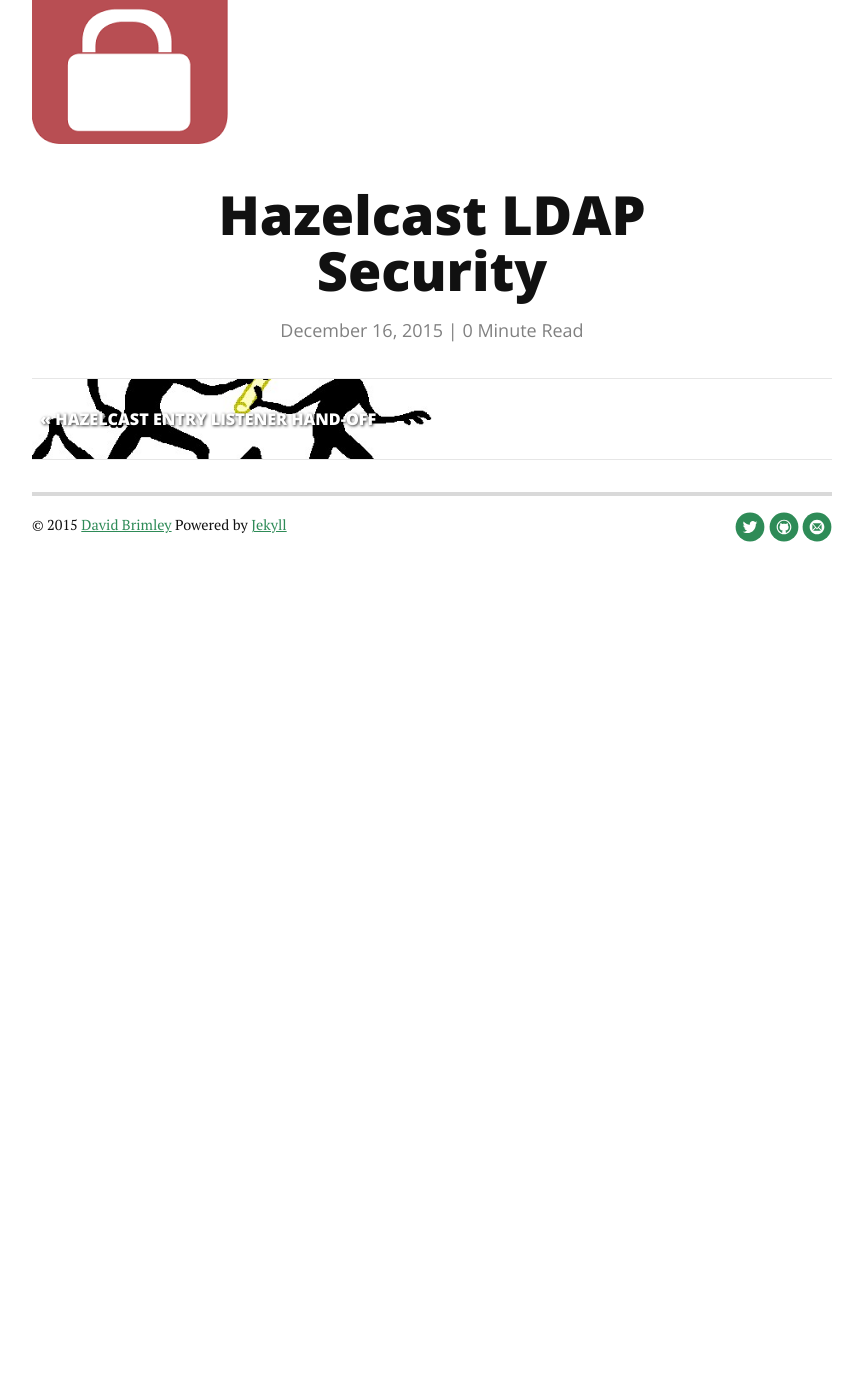
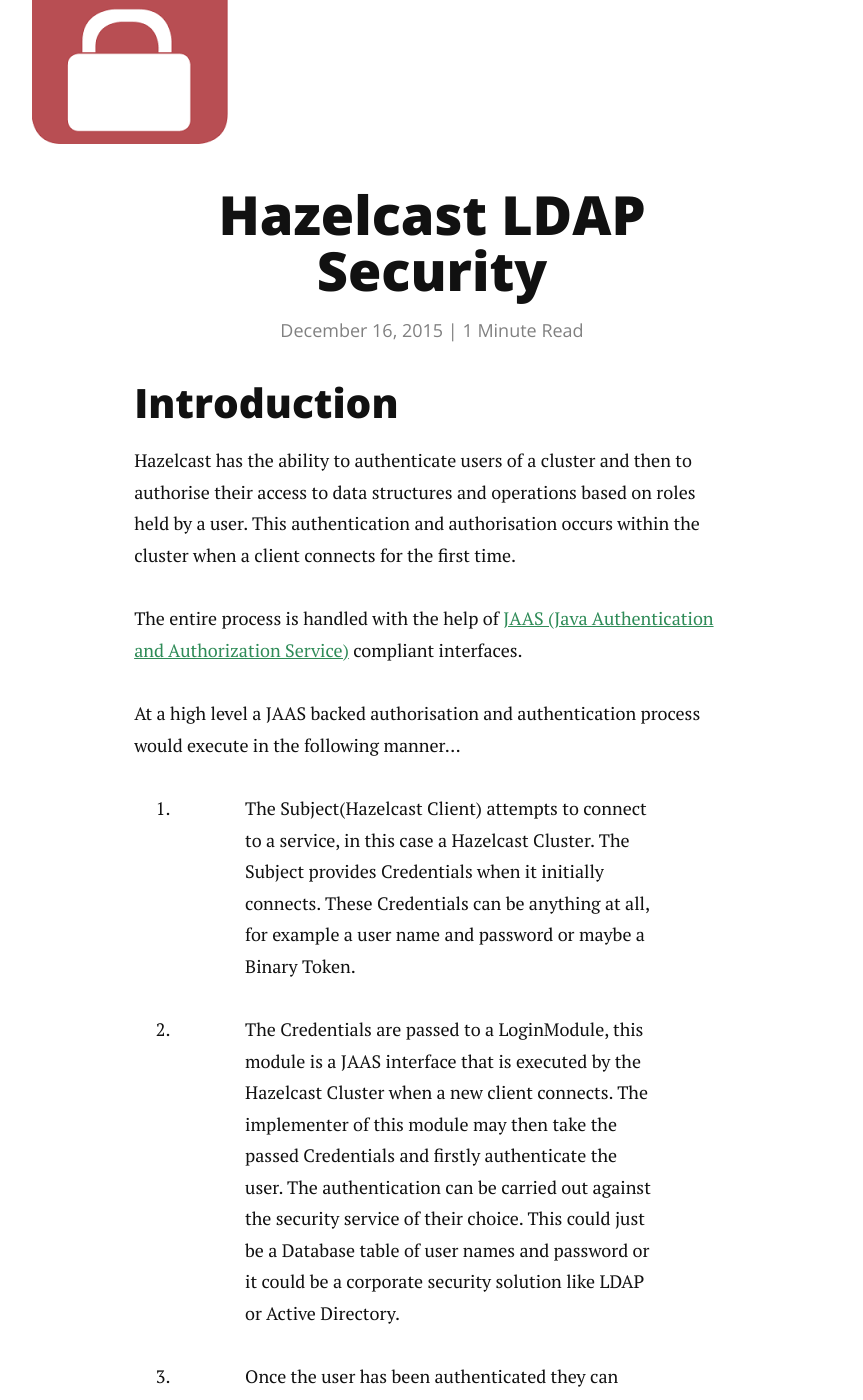
Before and after one commit to dbrimley/dbrimley.github.io, a Jekyll site: the page built from _posts/2015-12-16-hazelcast-ldap-security.md, in a window 1280 px wide and 1400 px high, scrolled down 354 px. Shown: the whole window, without its empty margins (208-1071 px from the left). Built offline with Jekyll 4.4.1, drawn with Linux system fonts in a browser that asks for light colours; nearby versions of some CDN libraries; Markdown is read by kramdown in place of the engine named in the settings; before the commit the page ends 984 px from its top, so only the background shows below that; some of the changed text lies outside the part shown.

Commit message:
More on LDAP

```diff
--- a/_config.yml
+++ b/_config.yml
@@ -17,8 +17,6 @@
    url: /index.html
  - title: Talks
    url: /talks
- - title: Code
-   url: http://github.com/dbrimley
  - title: About
    url: /about
  - title: Contact
--- a/_posts/2015-12-16-hazelcast-ldap-security.md
+++ b/_posts/2015-12-16-hazelcast-ldap-security.md
@@ -9,3 +9,27 @@
 image: ldap.png
 date: 2015-12-16T13:33:13+00:00
 ---
+
+## Introduction
+
+Hazelcast has the ability to authenticate users of a cluster and then to authorise their access to data structures and operations based on roles held by a user.  This authentication and authorisation occurs within the cluster when a client connects for the first time.
+
+The entire process is handled with the help of [JAAS (Java Authentication and Authorization Service)](https://en.wikipedia.org/wiki/Java_Authentication_and_Authorization_Service) compliant interfaces.
+
+At a high level a JAAS backed authorisation and authentication process would execute in the following manner...
+
+1. The Subject(Hazelcast Client) attempts to connect to a service, in this case a Hazelcast Cluster.  The Subject provides Credentials when it initially connects.  These Credentials can be anything at all, for example a user name and password or maybe a Binary Token.
+
+2. The Credentials are passed to a LoginModule, this module is a JAAS interface that is executed by the Hazelcast Cluster when a new client connects.  The implementer of this module may then take the passed Credentials and firstly authenticate the user.  The authentication can be carried out against the security service of their choice.  This could just be a Database table of user names and password or it could be a corporate security solution like LDAP or Active Directory.
+
+3. Once the user has been authenticated they can then be authorised to perform actions on data or execute distributed functions.  This authorisation takes the form of matching roles against actions in hazelcast, for example Joe Bloggs has the role of "Admin" therefore he can update all Maps in the cluster.  The roles are generally stored in the same "security backend" that carried out the Authentication steps.  Again maybe an LDAP or Active Directory store.
+
+The following diagram describes these operations.
+
+![Hazelcast LDAP Security Workflow](/images/hazelcast-ldap-security.png)
+
+## The Example LDAP Secured Hazelcast Cluster
+
+### Client Credentials
+
+When a Client initially connects to a Hazelcast Cluster an optional [Credentials](http://docs.hazelcast.org/docs/latest/javadoc/com/hazelcast/security/Credentials.html) object can be passed.
```
Also changed, not shown: talks.md (+1 -1 lines), assets/img/hazelcast-ldap-security.png (added).
